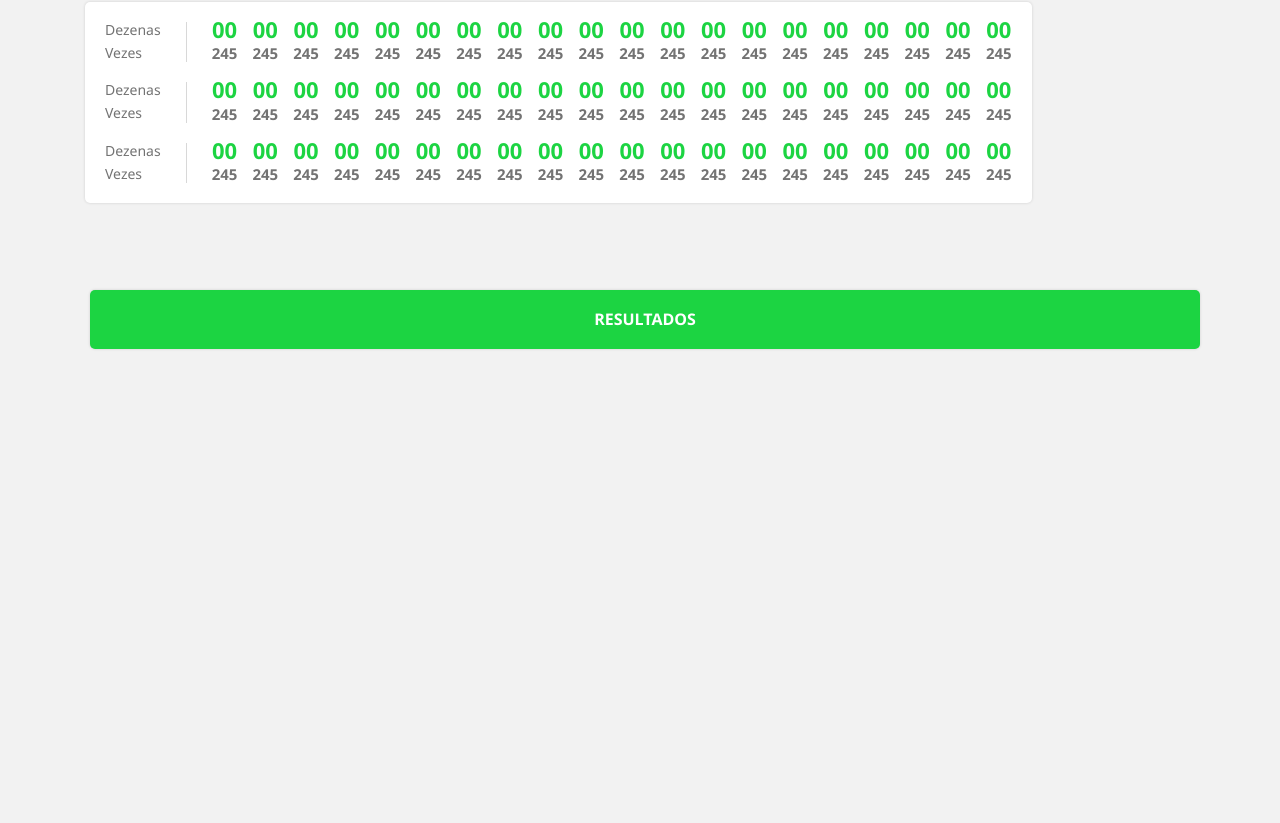
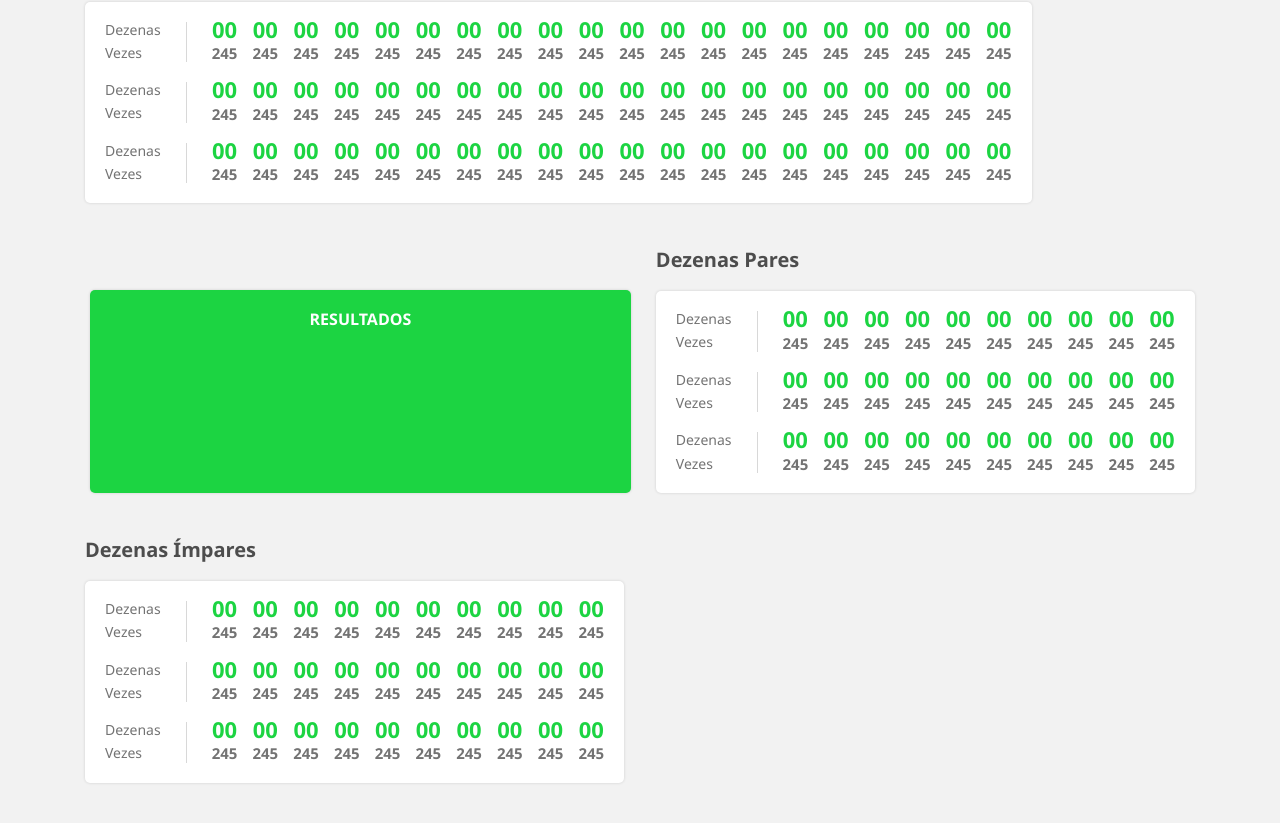
Before and after one commit to valmisson/Lottery-Statistics, a Vue app: page /estatistica/megasena in a window 1280 px wide. Shown: the part 241-1064 px from the top of the page. Before the commit the page ends 800 px from the top, so only its background shows below. Built offline with nearby package versions, Linux system fonts and the light colour scheme.

Commit message:
adding odd and even scores statistics cards

```diff
--- a/src/components/statistics/StatisticsCard.vue
+++ b/src/components/statistics/StatisticsCard.vue
@@ -7,7 +7,7 @@
           <p class="list__aside-text">{{ listAsideText('Dezenas') }}</p>
           <p class="list__aside-text">{{ listAsideText('Vezes') }}</p>
         </div>
-        <div v-for="i in 20" :key="i" class="list__number">
+        <div v-for="i in data" :key="i" class="list__number">
           <p :class="['list__number-dezena', lotteryClass]">00</p>
           <p class="list__number-vez">245</p>
         </div>
@@ -29,6 +29,11 @@ export default {
     lotteryClass: {
       type: String,
       required: true
+    },
+
+    data: {
+      type: Number,
+      required: true
     }
   },
 
@@ -47,6 +52,10 @@ export default {
     margin-top: 25px;
     padding-left: 15px;
     padding-right: 15px;
+  }
+
+  .statistcs__card:last-child {
+    margin-bottom: 45px;
   }
 
   .statistcs__card-title {
@@ -112,7 +121,7 @@ export default {
     }
 
     .statistcs__card-list {
-      overflow-x: scroll;
+      overflow-x: auto;
     }
 
     .list__number:last-child {
@@ -148,4 +157,11 @@ export default {
       font-size: 15px;
     }
   }
+
+  @media (min-width: 1200px) {
+    .statistcs__card:last-child {
+      margin-bottom: 60px;
+      padding-right: 0;
+    }
+  }
 </style>
--- a/src/views/Statistics.vue
+++ b/src/views/Statistics.vue
@@ -2,8 +2,10 @@
   <main class="statistics">
     <page-title page="Estatisticas" />
     <div class="row">
-      <statistics-card title="Frequência das Dezenas" :lotteryClass="lottery" />
+      <statistics-card title="Frequência das Dezenas" :data="20" :lotteryClass="lottery" />
       <link-result :lotteryClass="lottery" />
+      <statistics-card title="Dezenas Pares" :data="10" :lotteryClass="lottery" />
+      <statistics-card title="Dezenas Ímpares" :data="10" :lotteryClass="lottery" />
     </div>
   </main>
 </template>
@@ -30,3 +32,9 @@ export default {
   }
 }
 </script>
+
+<style scoped>
+  .statistics .row {
+    justify-content: space-between;
+  }
+</style>
```
